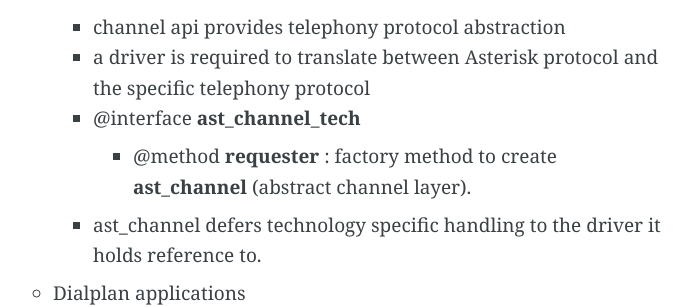
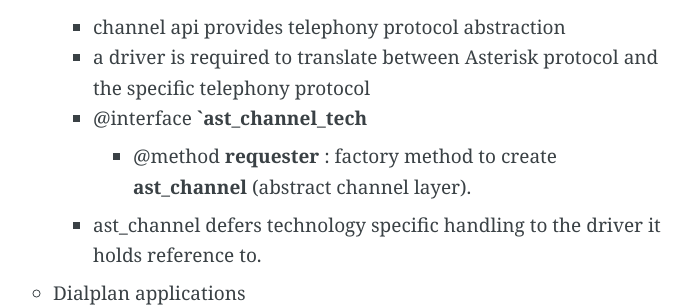
Before and after one commit to krishnabhargav/krishnabhargav.github.com, a Jekyll site: the page built from _posts/2014-06-07-Asterisk-Notes.md, in a window 1280 px wide and 900 px high, scrolled down 1117 px. Shown: the part 155-462 px from the top of the window, without its empty margins (317-1008 px from the left). Built offline with Jekyll 4.4.1, drawn with Linux system fonts in a browser that asks for light colours; Markdown is read by kramdown in place of the engine named in the settings.

```diff
--- a/_posts/2014-06-07-Asterisk-Notes.md
+++ b/_posts/2014-06-07-Asterisk-Notes.md
@@ -27,7 +27,7 @@ There is no other means of getting better at architecting software than reading
 	- Channel Drivers
 		- channel api provides telephony protocol abstraction
 		- a driver is required to translate between Asterisk protocol and the specific telephony protocol
-		- @interface **ast_channel_tech**
+		- @interface **`ast_channel_tech**
 			- @method **requester** : factory method to create **ast_channel** (abstract channel layer).
 		- ast_channel defers technology specific handling to the driver it holds reference to.
 	- Dialplan applications
```
